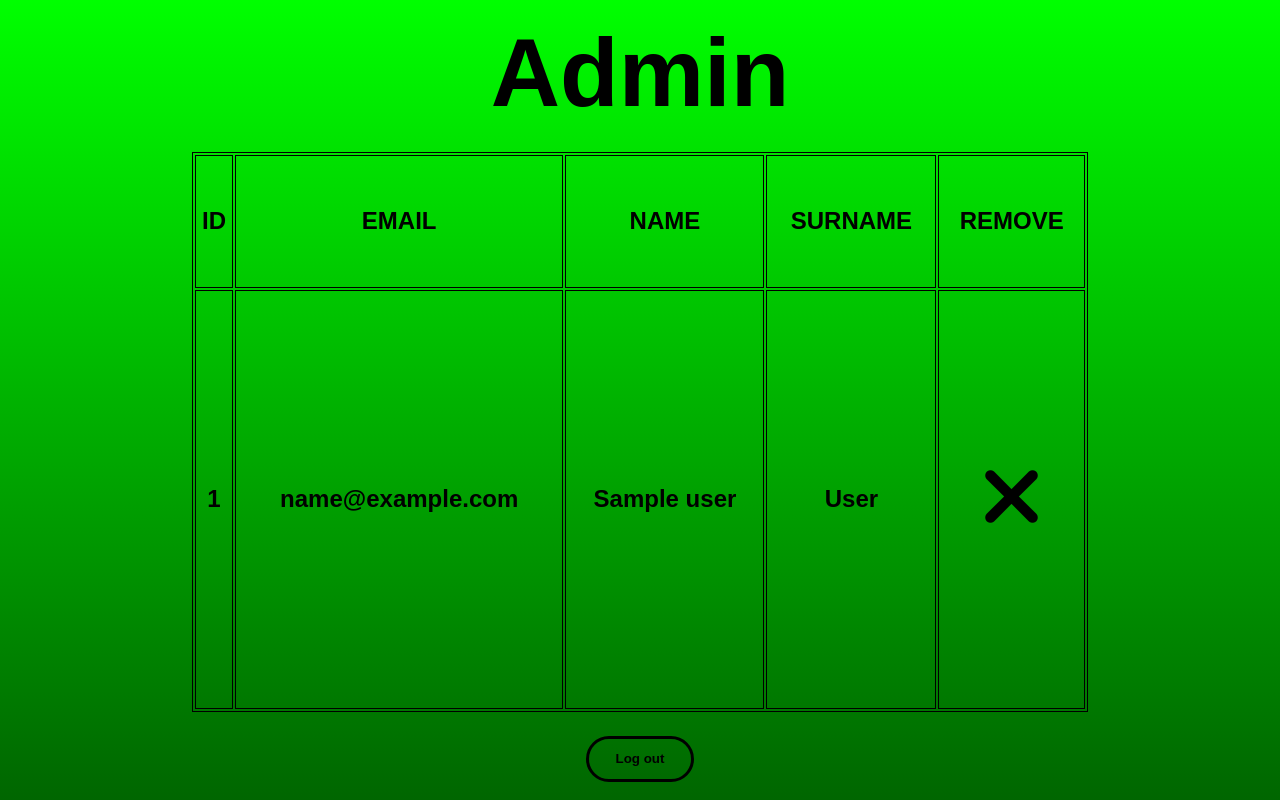
After one commit to kmozdzen/Projekt-PAI, a PHP site: template Views/admin.php in a window 1280 px wide. The commit adds this page. Run offline with PHP 8.4, Linux system fonts and the light colour scheme; the template is opened without the code that fills it: most values are stand-ins (such as "Sample title", 1, 10 or a date in 2020); a stand-in replaces the project's code that opens the database connection; some libraries are stand-ins or nearby versions.

Commit message:
AdminController

```diff
--- /dev/null
+++ b/Public/css/admin.css
@@ -0,0 +1,86 @@
+
+.admin-container
+{
+    display: flex;
+    flex-direction: column;
+    text-align: center;
+    justify-content: center;
+
+    gap: 1em;
+    font-size: 1.5em;
+}
+
+.admin-name
+{
+    font-size: 4em;
+    font-weight: bold;
+    margin: auto;
+}
+
+table {
+    width: 70vw;
+    height: 70vh;
+}
+
+table, th, td {
+    border: 1px solid;
+}
+
+.x-animation
+{
+    border: none;
+
+    font-size: 3.5em;
+
+    display: inline-block;
+    vertical-align: middle;
+    -webkit-transform: perspective(1px) translateZ(0);
+    transform: perspective(1px) translateZ(0);
+    box-shadow: 0 0 1px rgba(0, 0, 0, 0);
+    -webkit-transition-duration: 0.3s;
+    transition-duration: 0.3s;
+    -webkit-transition-property: transform;
+    transition-property: transform;
+}
+
+.x-animation:hover, .x-animation:focus, .x-animation:active {
+    -webkit-transform: scale(1.5);
+    transform: scale(1.5);
+    cursor: pointer;
+}
+
+.logout
+{
+    color: black;
+    border: 3px solid #000000;
+    border-radius: 30px;
+
+    background: 0%;
+    margin: auto;
+    line-height: 2em;
+    padding: 0.5em;
+    padding-left: 2em;
+    padding-right: 2em;
+    font-weight: bold;
+}
+
+.logout:hover
+{
+    cursor: pointer;
+    background-color: #14B727;
+}
+
+@media only screen and (max-device-width: 420px)
+{
+    .logout
+    {
+        border-radius: 40px;
+        border: 5px solid #000000;
+    }
+
+    table {
+        width: 85vw;
+        height: 30vh;
+    }
+
+}
--- a/Public/css/style.css
+++ b/Public/css/style.css
@@ -160,7 +160,7 @@ p
 nav > .strap
 {
     position: fixed;
-    margin-top: 50px;
+    top: 0;
     left: 0;
     z-index: 1;
     width: 100%;
--- a/Public/js/add.js
+++ b/Public/js/add.js
@@ -1,5 +1,5 @@
 const add = document.querySelector('input[placeholder="Search for games"]');
-const button = document.querySelector(".fa-plus");
+const button = document.querySelector("#add-plus");
 const gameToAdd = document.getElementById("found-game");
 const img = document.getElementById("game-img");
 const gameContainer = document.getElementById("game");
@@ -10,7 +10,6 @@ button.addEventListener("click", addGame);
 
 function addGame(){
     const data= {add: add.value};
-
     for(let i = 0; i < games.options.length; i++){
         if(add.value == games.options[i].value){
             gameToAdd.value = add.value;
--- /dev/null
+++ b/Public/js/admin-remove.js
@@ -0,0 +1,11 @@
+const buttons = document.querySelectorAll('.x-animation');
+
+buttons.forEach(button => button.addEventListener('click', () => {
+    const id = button.id;
+    console.log(id);
+    fetch(`/remove/${id}`)
+        .then(function () {
+            window.location.reload();
+        })
+    }
+));
--- a/Routing.php
+++ b/Routing.php
@@ -6,6 +6,7 @@ require_once 'src/controllers/MylistController.php';
 require_once 'src/controllers/GamesController.php';
 require_once 'src/controllers/UsersController.php';
 require_once 'src/controllers/StatController.php';
+require_once 'src/controllers/AdminController.php';
 
 class Routing{
     public static $routes;
--- /dev/null
+++ b/Views/admin.php
@@ -0,0 +1,40 @@
+<!DOCTYPE html>
+<html>
+<head>
+    <link rel="stylesheet" type="text/css" href="Public/css/style.css"/>
+    <link rel="stylesheet" type="text/css" href="Public/css/admin.css"/>
+    <script src="https://kit.fontawesome.com/3ff5952e8a.js" crossorigin="anonymous"></script>
+    <title>ADMIN</title>
+    <script src="Public/js/admin-remove.js" type="text/javascript" defer></script>
+</head>
+<body>
+    <div class="container">
+        <div class="admin-container">
+            <p class="admin-name">Admin</p>
+            <table>
+                <tr>
+                    <th>ID</th>
+                    <th>EMAIL</th>
+                    <th>NAME</th>
+                    <th>SURNAME</th>
+                    <th>REMOVE</th>
+                </tr>
+                <?php foreach ($users as $user): ?>
+                    <tr>
+                        <td><?= $user->getId(); ?></td>
+                        <td><?= $user->getEmail(); ?></td>
+                        <td><?= $user->getName(); ?></td>
+                        <td><?= $user->getSurname(); ?></td>
+                        <td><span id="<?= $user->getId(); ?>" class="x-animation"><i class="fa-solid fa-xmark"></i></span></td></td>
+                    </tr>
+                <?php endforeach; ?>
+            </table>
+            <div class="logout-container">
+                <form action="logout" method="post">
+                    <button class="logout">Log out</button>
+                </form>
+            </div>
+        </div>
+    </div>
+</body>
+</html>
--- a/Views/search.php
+++ b/Views/search.php
@@ -27,7 +27,7 @@
                         <div class="icons">
                             <i class="fa-solid fa-xmark"></i>
                             <hr/>
-                            <i class="fa-solid fa-plus"></i>
+                            <i id="add-plus" class="fa-solid fa-plus"></i>
                         </div>
                     </div>
                 </header>
--- a/index.php
+++ b/index.php
@@ -7,6 +7,7 @@ $path = parse_url( $path, PHP_URL_PATH);
 
 Routing::get('', 'DefaultController');
 Routing::get('search', 'GamesController');
+Routing::get('admin', 'AdminController');
 
 Routing::post('login', 'SecurityController');
 Routing::post('register', 'SecurityController');
@@ -22,5 +23,6 @@ Routing::get('likes', 'StatController');
 
 Routing::post('changeData', 'UsersController');
 Routing::post('logout', 'SecurityController');
+Routing::post('remove', 'AdminController');
 
 Routing::run($path);
```
Also changed, not shown: src/controllers/AdminController.php (added, +45 -0 lines), src/controllers/SecurityController.php (+10 -4 lines), src/models/User.php (+15 -1 lines), src/repository/UserRepository.php (+46 -10 lines).
